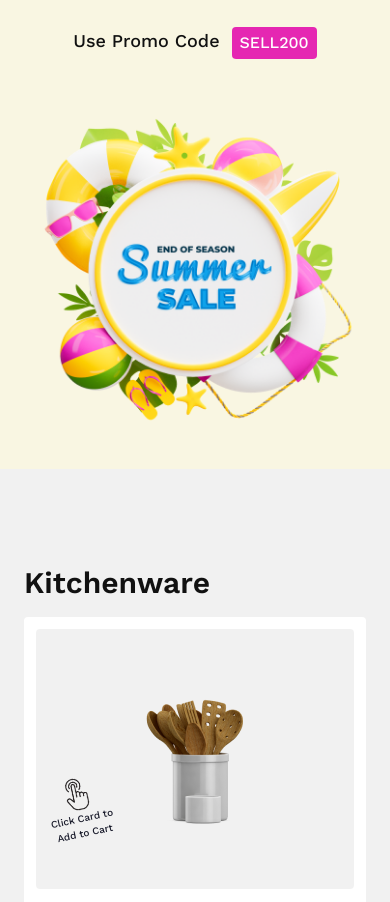
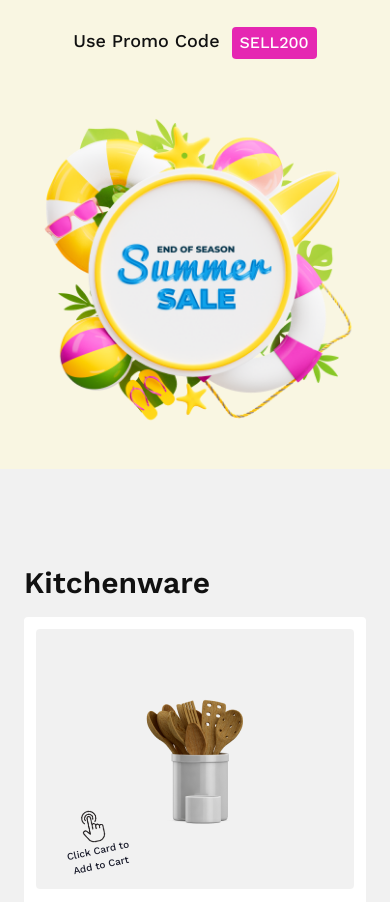
Before and after one commit to saziddeveloper/SUMMER-SALE, a plain HTML site: page index.html in a window 390 px wide. Shown: the part 197-1099 px from the top of the page. Drawn offline with nearby package versions, Linux system fonts and the light colour scheme.

Commit message:
minor change

```diff
--- a/index.html
+++ b/index.html
@@ -43,7 +43,7 @@
                 <h1 class="mb-4 font-semibold text-[#111111] text-3xl lg:text-2xl">Kitchenware</h1>
                 <div class="flex flex-col lg:flex-row gap-6">
                     <aside onclick="calculatePrice('Spoon Set', 139)" class="relative bg-[#FFFFFF] active:bg-[#FFFFFF50] rounded w-full lg:w-[250px] h-[400px] lg:h-auto p-3 pb-5">
-                        <div class="absolute left-4 top-40 lg:left-2 lg:top-28 -rotate-12 w-20">
+                        <div class="absolute left-8 top-48 lg:left-2 lg:top-28 -rotate-12 w-20">
                             <img class="w-6 mx-auto" src="images/click.png" alt="">
                             <p class="text-center font-medium text-[10px]">Click Card to<br>Add to Cart</p>
                         </div>
```
